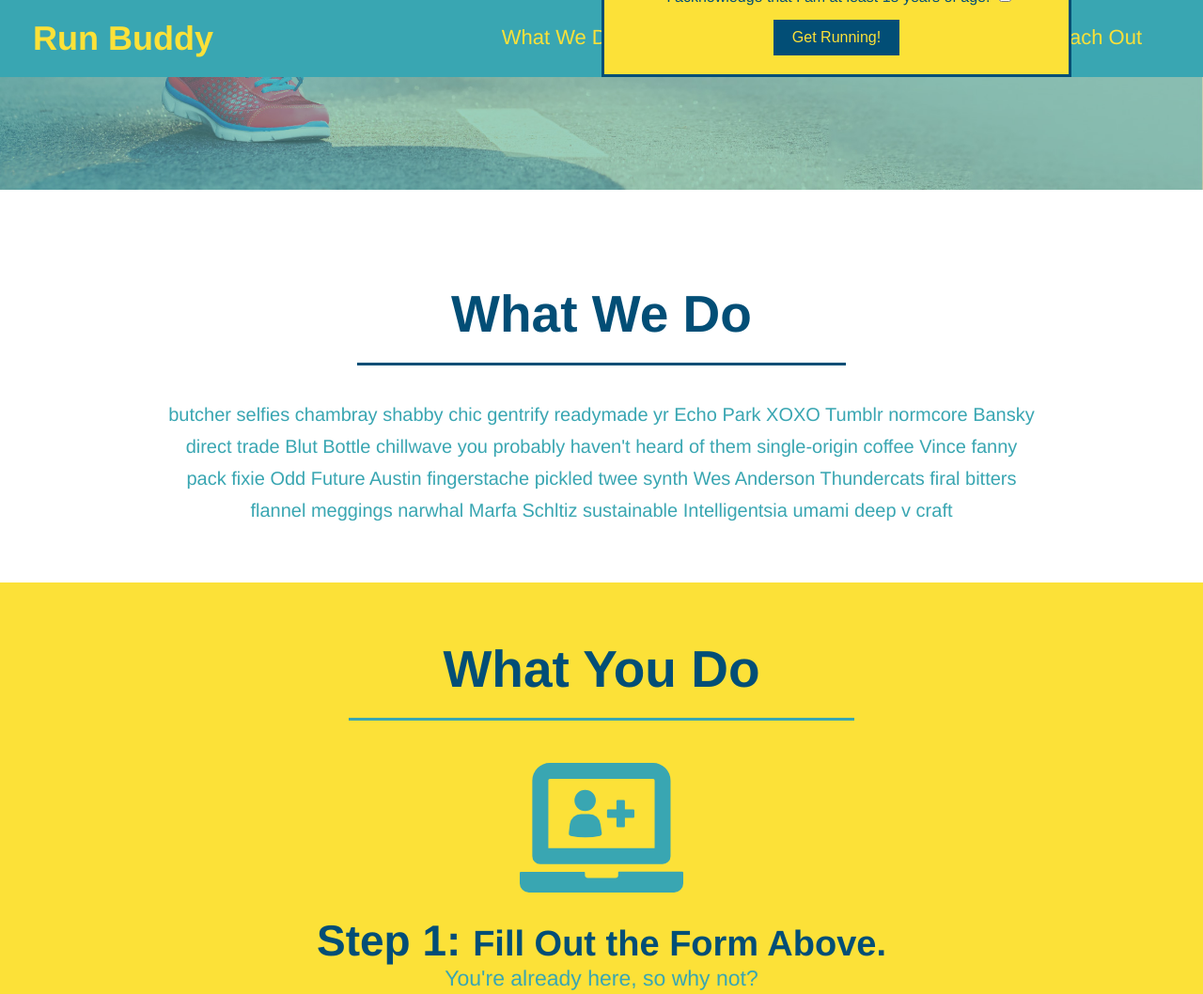
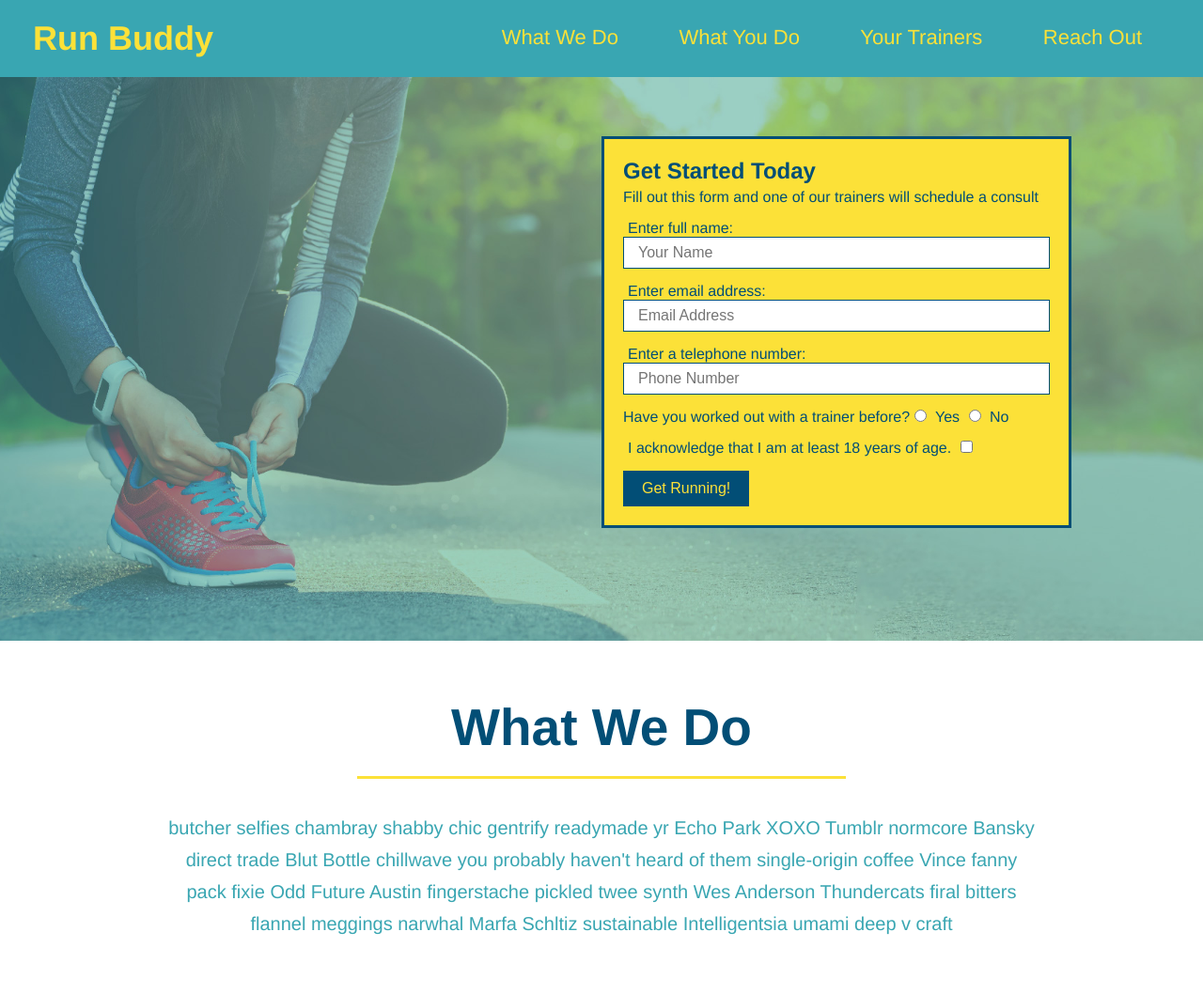
Before and after one commit to erindgabel/run-buddy, a plain HTML site: page index.html in a window 1280 px wide. Shown: the top 1058 px of the page at 94% size. Drawn offline with Linux system fonts and the light colour scheme.

Commit message:
seconday style sheet reviewed

```diff
--- a/assets/css/style.css
+++ b/assets/css/style.css
@@ -1,4 +1,4 @@
-*{
+* {
     margin: 0;
     padding: 0;
     box-sizing: border-box;
@@ -63,7 +63,6 @@ footer a {
 }
 section {
     padding: 60px;
-
 }
 /* Hero Style Start */
 .hero {
@@ -91,7 +90,7 @@ section {
 .hero-form p {
     margin: 5px 0 15px 0;
 }
-.form-input{
+.form-input {
     border: 1px solid #024e76;
     display: block;
     padding: 7px 15px;
@@ -103,7 +102,7 @@ section {
 .hero-form label {
     margin: 0 5px;
 }
-.hero-form button{
+.hero-form button {
     color: #fce138;
     background-color: #024e76;
     border: none;
@@ -128,14 +127,14 @@ section {
     text-align: center;
     background: #fce138;
 }
-.steps h2 {
+/*.steps h2 {
     font-size: 55px;
     color: #024e76;
     margin-bottom: 35px;
     padding: 0 100px 20px 100px;
     border-bottom: 3px solid;
     border-color: #39a6b2;
-}
+}*/
 .steps div {
     margin-bottom: 80px;
 }
@@ -232,14 +231,14 @@ section {
     margin: 30px 0 0 60px;
     color: white;
 }
-.section-title {
+/*.section-title {
     font-size: 55px;
     display: inline-block;
     padding: 0 100px 20px 100px;
     border-bottom: 3px solid;
     margin-bottom: 35px;
     color: #024e76;
-}
+}*/
 .contact-info h3{
     color: #fce138;
     font-size: 32px;
@@ -255,9 +254,9 @@ section {
 }
 /* Reach Out Style End */
 
-.hero {
+/*.hero {
     background-position: bottom;
     height: auto;
     text-align: center;
     margin-bottom: 40px;
-}
+}*/
```
